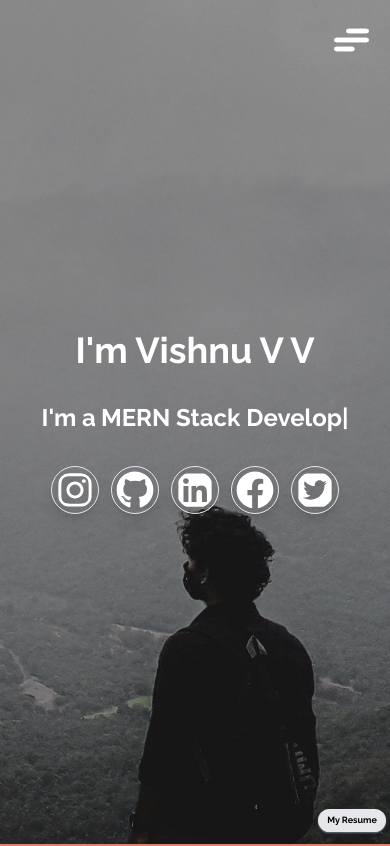
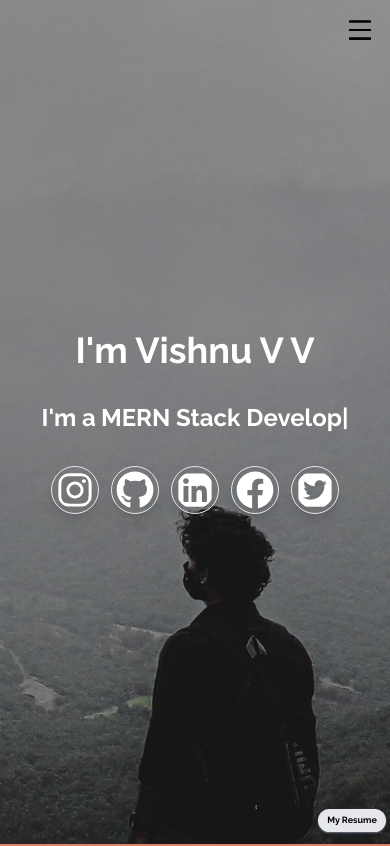
Before and after one commit to vishnuarjun512/portfolio-NextJS, a Next.js app: page / in a window 390 px wide. Shown: the top 846 px of the page. Built offline with nearby package versions, Linux system fonts and the light colour scheme.

Commit message:
Side nav fix

```diff
--- a/components/Nav.jsx
+++ b/components/Nav.jsx
@@ -24,18 +24,6 @@ const Nav = () => {
     };
     window.addEventListener("scroll", changeColor);
   }, []);
-
-  const menu = (
-    <AiOutlineMenu
-      className={`w-7 h-7 hover:scale-110 opacity-1 duration-1000 ease-in-out transition-opacity`}
-    />
-  );
-
-  const close = (
-    <IoMdCloseCircleOutline
-      className={`w-7 h-7 hover:scale-110 opacity-1 duration-1000 ease-in-out transition-opacity`}
-    />
-  );
 
   return (
     <div className="absolute z-10 w-full">
@@ -110,18 +98,11 @@ const Nav = () => {
         onClick={() => {
           setNav(!nav);
         }}
-        className="md:hidden fixed top-4 right-4 z-20"
+        className="md:hidden absolute top-4 right-4 z-20 hover:scale-110"
       >
-        <label className="hamburger">
-          <input type="checkbox" />
-          <svg viewBox="0 0 32 32">
-            <path
-              className="line line-top-bottom"
-              d="M27 10 13 10C10.8 10 9 8.2 9 6 9 3.5 10.8 2 13 2 15.2 2 17 3.8 17 6L17 26C17 28.2 18.8 30 21 30 23.2 30 25 28.2 25 26 25 23.8 23.2 22 21 22L7 22"
-            ></path>
-            <path className="line" d="M7 16 27 16"></path>
-          </svg>
-        </label>
+        <AiOutlineMenu
+          className={` w-7 h-7 duration-1000 ease-in-out transition`}
+        />
       </div>
 
       {/* Sliding Menu */}
```
